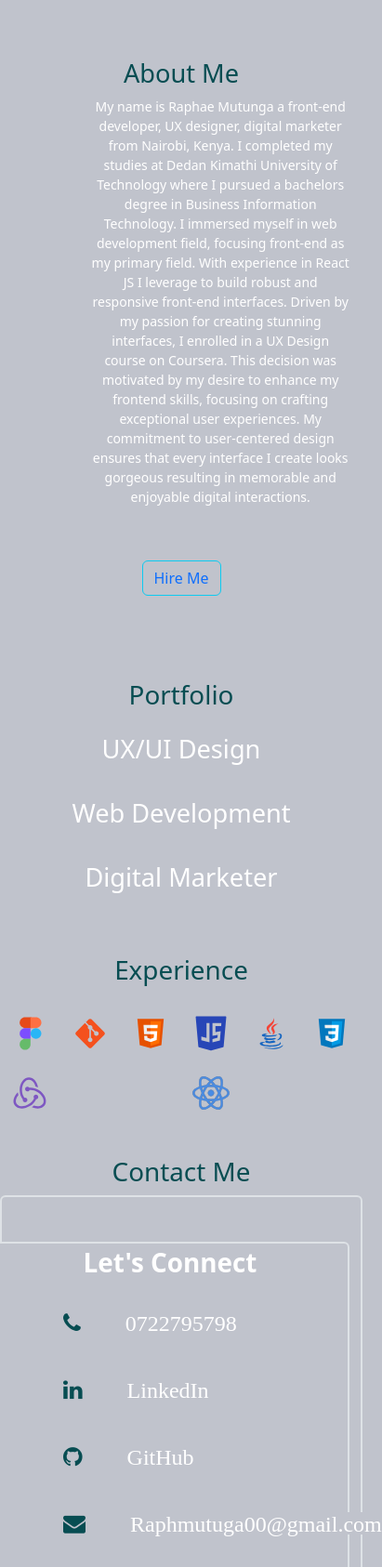
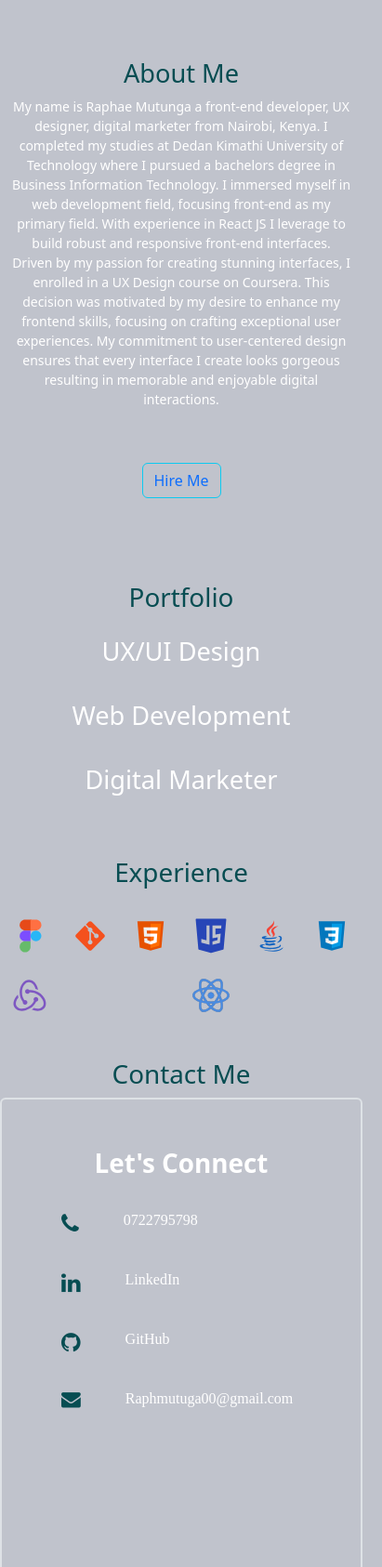
Before and after one commit to M-67r21/Mutunga-Musyoki, a plain HTML site: page index.html in a window 390 px wide. Shown: the part 1080-2766 px from the top of the page at 93% size, 411 px wide, since content can reach past the window. Drawn offline with nearby package versions, Linux system fonts and the light colour scheme.

Commit message:
Changes on responsiveness

```diff
--- a/index.html
+++ b/index.html
@@ -74,7 +74,7 @@
               <div class="col-lg-6 col-lg-6-expand-lg align-items-center h-100">
                 <div class="about mt-5">
                   <h2>About Me</h2>
-                  <p>My name is Raphae Mutunga a front-end developer, UX designer, digital marketer from Nairobi, Kenya. I completed my studies at Dedan Kimathi University of Technology where I pursued a bachelors degree in Business Information Technology. I immersed myself in web development field, focusing front-end as my primary field. With experience in React JS I leverage to build robust and responsive front-end interfaces. Driven by my passion for creating stunning interfaces, I enrolled in a UX Design course on Coursera. This decision was motivated by my desire to enhance my frontend skills, focusing on crafting exceptional user experiences. My commitment to user-centered design ensures that every interface I create looks gorgeous resulting in memorable and enjoyable digital interactions.</p>
+                  <p class="aboutme">My name is Raphae Mutunga a front-end developer, UX designer, digital marketer from Nairobi, Kenya. I completed my studies at Dedan Kimathi University of Technology where I pursued a bachelors degree in Business Information Technology. I immersed myself in web development field, focusing front-end as my primary field. With experience in React JS I leverage to build robust and responsive front-end interfaces. Driven by my passion for creating stunning interfaces, I enrolled in a UX Design course on Coursera. This decision was motivated by my desire to enhance my frontend skills, focusing on crafting exceptional user experiences. My commitment to user-centered design ensures that every interface I create looks gorgeous resulting in memorable and enjoyable digital interactions.</p>
                   <div class="justify-content-center text-center">
                     <button type="button" class="btn btn-outline-info btn-block" style="color: blue;"><a href="https://www.figma.com/proto/kejumX5eAQoqQwY7jsRK6h/Resume-Template-(Copy)?node-id=5-23&t=C6fb5Q0bBC7tmoKR-1&scaling=min-zoom&page-id=0%3A1" style="background-color: transparent; text-decoration: none;" target="_blank">Hire Me</a></button>
                   </div>
@@ -317,29 +317,29 @@
           <div class="container">
             <h2 class="text-center fs-1 pt-5">Contact Me</h2>
             <div class="row border rounded border-2">
-              <div class="col-lg-6 my-5 px-5 row border rounded border-2">
+              <div class="col-lg-6 my-5 px-5 ">
                 <div>
                   <p class="fs-1 text-center fw-bold">Let's Connect</p>
                 </div>
                 <div>
-                  <div class=" p-3">
-                    <i class="fa fa-phone " style="font-size:1.5rem; display: flex; gap: 3rem;"><p>0722795798</p></i>
+                  <div class="p-3">
+                    <i class="fa fa-phone " style="font-size:1.5rem; display: flex; gap: 3rem;"><p class="connect">0722795798</p></i>
                   </div>
                   <div class="p-3">
-                    <i class="fa fa-linkedin" style="font-size:1.5rem; display: flex; gap: 3rem; "><a href="https://linkedin.com/raphael-mutunga-bb5798261/" style="text-decoration: none;" target="_blank"><p>LinkedIn</p></a></i>
+                    <i class="fa fa-linkedin" style="font-size:1.5rem; display: flex; gap: 3rem; "><a href="https://linkedin.com/raphael-mutunga-bb5798261/" style="text-decoration: none;" target="_blank"><p class="connect">LinkedIn</p></a></i>
                   </div>
                   <div class="p-3">
-                    <i class="fa fa-github" style="font-size:1.5rem; display: flex; gap: 3rem;"><a href="https://github.com/M-67r21"  style="text-decoration: none;" target="_blank"><p>GitHub</p></a></i>
+                    <i class="fa fa-github" style="font-size:1.5rem; display: flex; gap: 3rem;"><a href="https://github.com/M-67r21"  style="text-decoration: none;" target="_blank"><p class="connect">GitHub</p></a></i>
                   </div>
                   <div class="p-3">
-                    <i class="fa fa-envelope" style="font-size:1.5rem; display: flex; gap: 3rem;"><p>Raphmutuga00@gmail.com</p></i>
+                    <i class="fa fa-envelope" style="font-size:1.3rem; display: flex; gap: 3rem;"><p class="connect">Raphmutuga00@gmail.com</p></i>
                   </div>
 
 
                 </div>
 
               </div>
-              <div class="col-lg-5 border rounded border-2 ml-1 my-5 p-3">
+              <div class="col-lg-5 ml-1 my-5 p-3">
                 <div class="mb-3 mt-3 col-sm-6">
                   <label for="exampleFormControlInput1" class="form-label">From</label>
                   <input type="email" class="form-control" id="exampleFormControlInput1" placeholder="name@example.com">
--- a/style.css
+++ b/style.css
@@ -109,8 +109,8 @@ label{
     font-size: var(--font-size1);
 }
 .about p{
-    margin-left: 10vh;
     font-size: 14px;
+    margin-left: 3rem;
 }
 .about button{
     font-size: var(--font-size2);
@@ -174,7 +174,14 @@ p{
 }
 
 @media (max-width: 450px) {
-    .p-3{
-        font-size: 0.2rem;
+    .connect{
+        font-size: 1rem;
+    }
+    .about p{
+        text-align: center;
+        margin-left: 0;
+    }
+    .tabcontent {
+        margin: 0;
     }
 }
```
